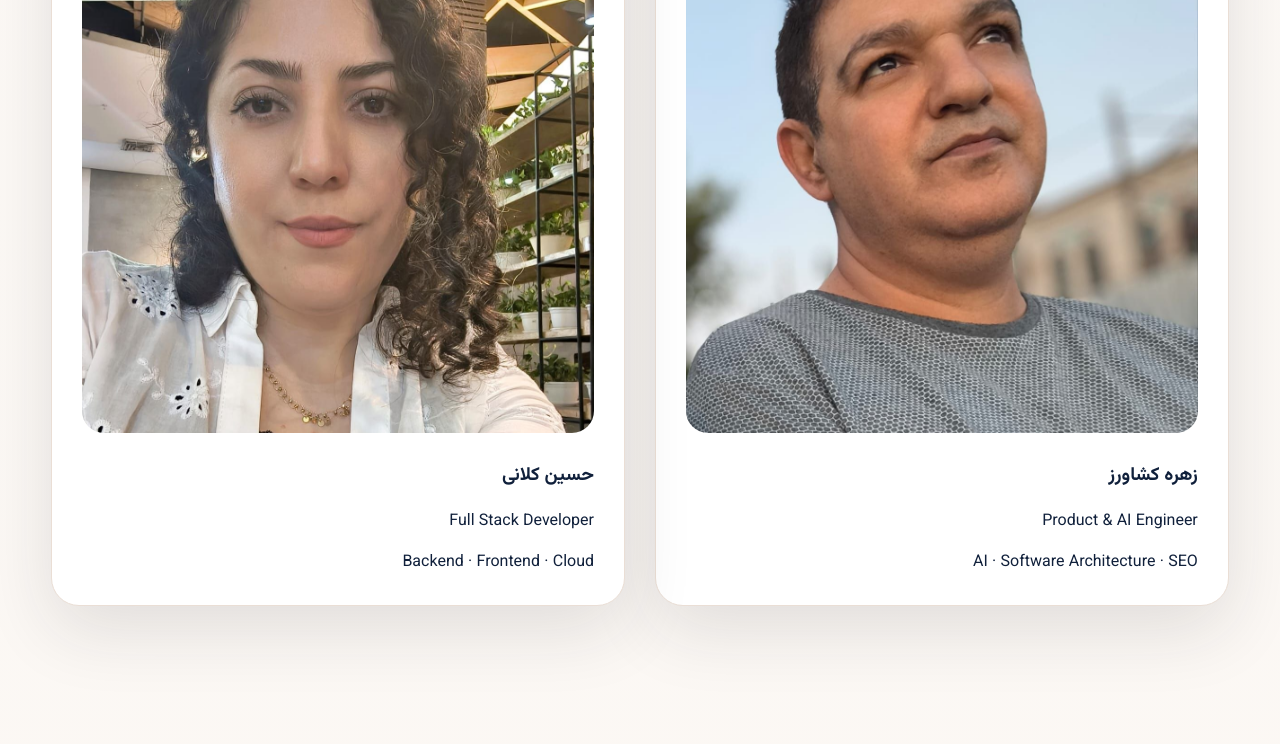
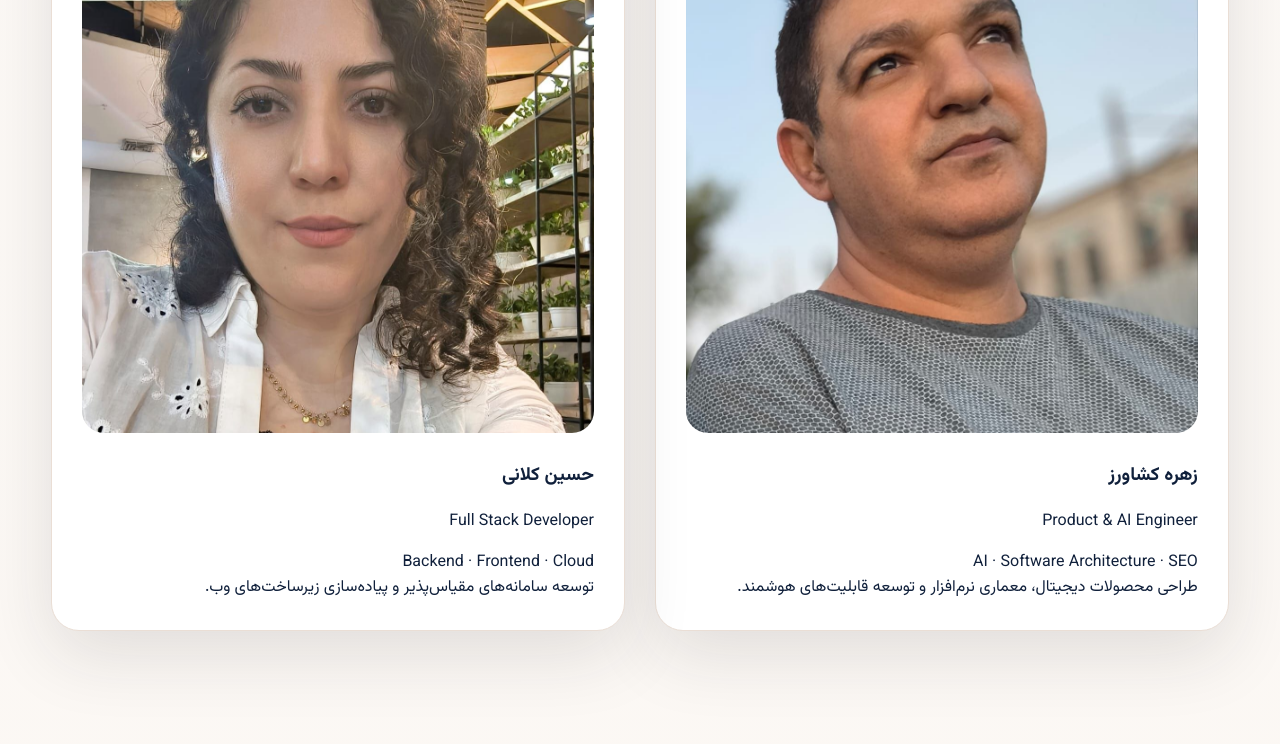
Before and after one commit to zohreksh/smartpilot, a Nuxt app: page / in a window 1280 px wide. Shown: the part 3408-4152 px from the top of the page. Built offline with nearby package versions, Linux system fonts and the light colour scheme.

Commit message:
refine team section cards for screenshot layout

```diff
--- a/components/sections/TeamSection.vue
+++ b/components/sections/TeamSection.vue
@@ -1,19 +1,25 @@
 <template>
-  <section class="section">
+  <section class="section team-section">
     <div class="container">
       <h2>پشت این محصولات، یک تیم واقعی قرار دارد</h2>
       <div class="team-grid">
         <article class="team-member">
-          <img src="/images/team/photo_2026-09-17_18-44-31.jpg" alt="زهره کشاورز" />
+          <div class="team-image-wrap">
+            <img src="/images/team/photo_2026-09-17_18-44-31.jpg" alt="زهره کشاورز" />
+          </div>
           <h3>زهره کشاورز</h3>
           <p>Product & AI Engineer</p>
           <span>AI · Software Architecture · SEO</span>
+          <div class="team-description">طراحی محصولات دیجیتال، معماری نرم‌افزار و توسعه قابلیت‌های هوشمند.</div>
         </article>
         <article class="team-member">
-          <img src="/images/team/photo_2026-09-17_18-44-57.jpg" alt="حسین کلانی" />
+          <div class="team-image-wrap">
+            <img src="/images/team/photo_2026-09-17_18-44-57.jpg" alt="حسین کلانی" />
+          </div>
           <h3>حسین کلانی</h3>
           <p>Full Stack Developer</p>
           <span>Backend · Frontend · Cloud</span>
+          <div class="team-description">توسعه سامانه‌های مقیاس‌پذیر و پیاده‌سازی زیرساخت‌های وب.</div>
         </article>
       </div>
     </div>
```
